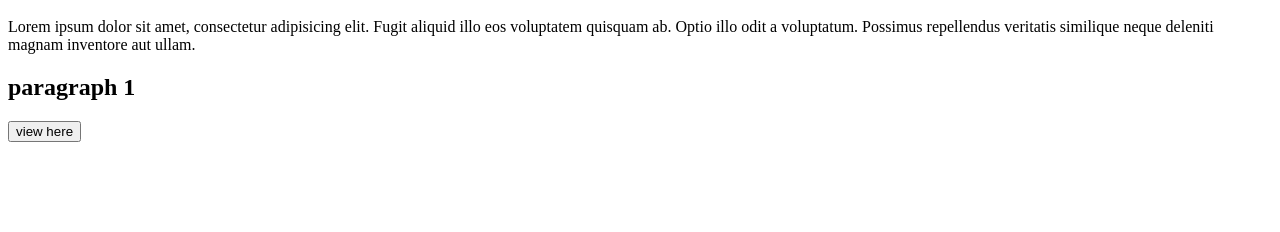
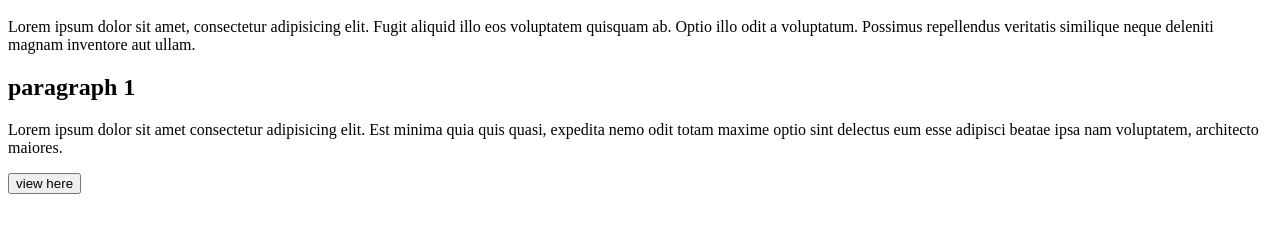
Before and after one commit to Juvairiya-alt/sampleproject, a plain HTML site: page index.html in a window 1280 px wide. Shown: the part 48-280 px from the top of the page. Drawn offline with Linux system fonts and the light colour scheme.

Commit message:
added extra para

```diff
--- a/index.html
+++ b/index.html
@@ -7,6 +7,7 @@
         <p>Lorem ipsum dolor sit amet, consectetur adipisicing elit. Fugit aliquid illo eos voluptatem quisquam ab. Optio illo odit a voluptatum. Possimus repellendus veritatis similique neque deleniti magnam inventore aut ullam.
         </p>
         <h2>paragraph 1 </h2>
+        <p>Lorem ipsum dolor sit amet consectetur adipisicing elit. Est minima quia quis quasi, expedita nemo odit totam maxime optio sint delectus eum esse adipisci beatae ipsa nam voluptatem, architecto maiores.</p>
 <button>view here</button>
     </body>
 </html>
```
